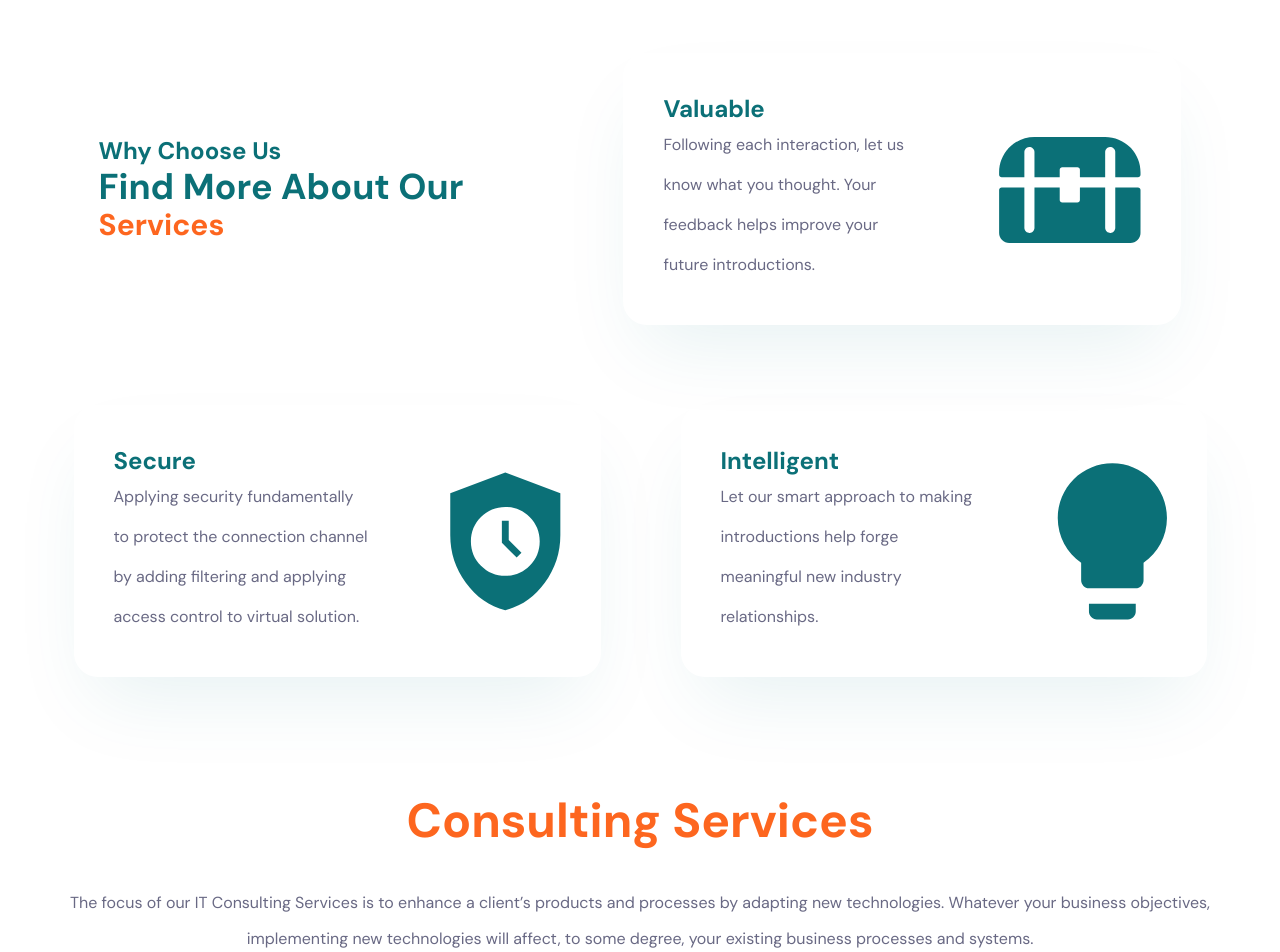
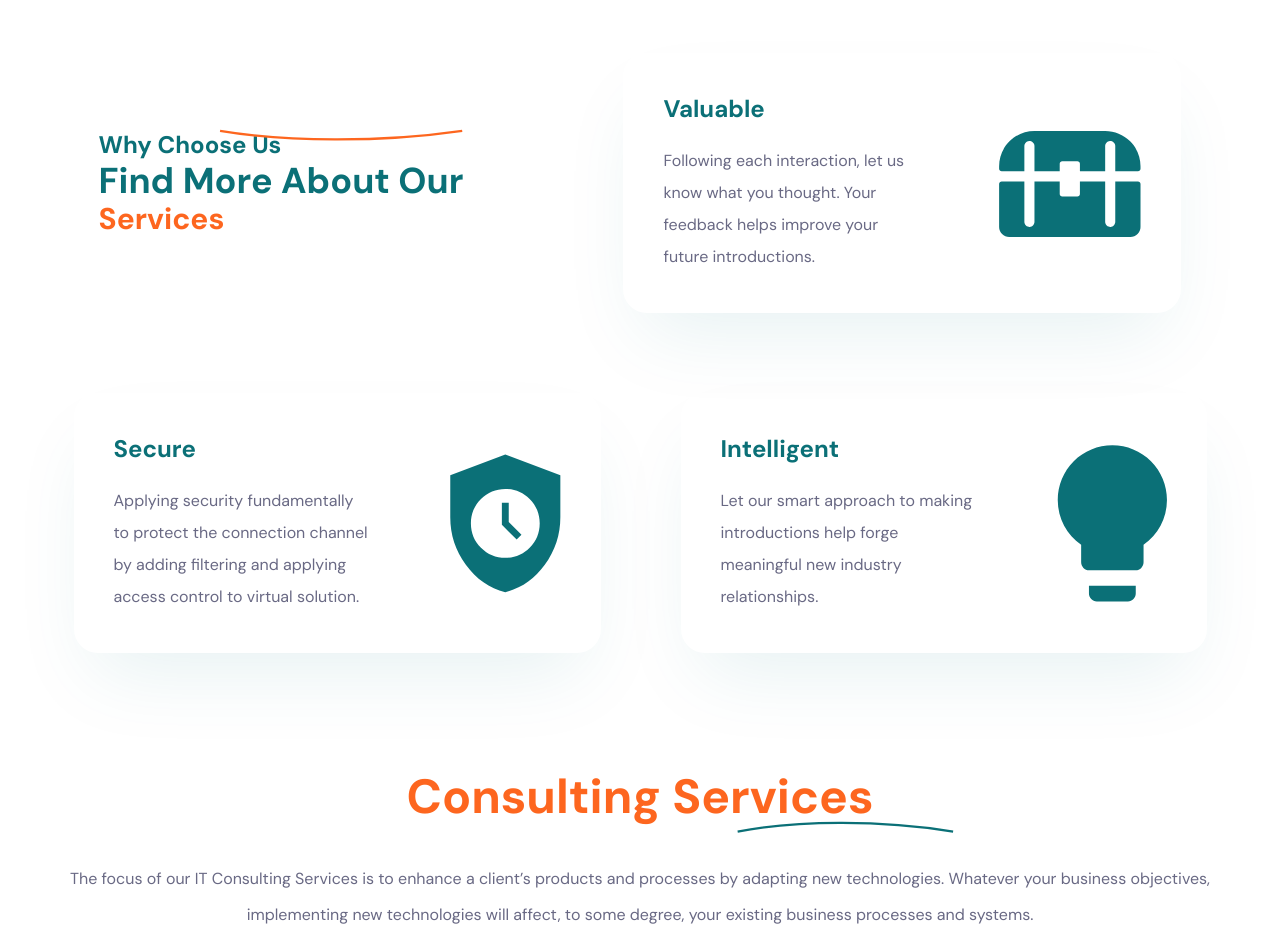
Before and after one commit to pyprince/dobretech, a React (Create React App) app: page /services in a window 1280 px wide. Shown: the part 360-1312 px from the top of the page. Built offline with nearby package versions, Linux system fonts and the light colour scheme.

Commit message:
services page some styling adjustment, finally done

```diff
--- a/src/pages/Services.js
+++ b/src/pages/Services.js
@@ -11,16 +11,17 @@ const Services = () => {
             </p>
             <div className="flex flex-wrap justify-center items-center gap-20 xl:gap-40 mt-20">
                 <div className="">
-                    <div className="font-semibold">
-                        <h4 className="text-primary text-2xl">Why Choose Us</h4>
-                        <h2 className="text-primary text-4xl">Find More About Our</h2>
-                        <h4 className="text-tomato text-3xl">Services</h4>
+                    <div className="font-semibold relative">
+                        <h4 className="text-primary text-xl sm:text-2xl">Why Choose Us</h4>
+                        <h2 className="text-primary text-3xl sm:text-4xl">Find More About Our</h2>
+                        <h4 className="text-tomato text-2xl sm:text-3xl">Services</h4>
+                        <img src="../images/icons/curved_line_reversed.svg" alt="saucy line" className="absolute top-0 right-0" />
                     </div>
                 </div>
                 <div className="services-info-card flex flex-col sm:flex-row justify-center sm:justify-between items-center text-center sm:text-left p-10  gap-10 xl:gap-20 rounded-3xl">
                     <div className="w-64">
                         <h5 className="text-2xl text-primary font-semibold">Valuable</h5>
-                        <p className="text-secondary leading-10">Following each interaction, let us know what you thought. Your feedback helps improve your future introductions.</p>
+                        <p className="text-secondary leading-8 mt-5">Following each interaction, let us know what you thought. Your feedback helps improve your future introductions.</p>
                     </div>
                     <img src="../images/icons/services_info_valuable.svg" alt="valuable" className="w-[120px] lg:w-auto" />
                 </div>
@@ -29,23 +30,26 @@ const Services = () => {
                 <div className="services-info-card flex flex-col sm:flex-row justify-center sm:justify-between items-center text-center sm:text-left p-10  gap-10 xl:gap-20 rounded-3xl">
                     <div className="w-64">
                         <h5 className="text-2xl text-primary font-semibold">Secure</h5>
-                        <p className="text-secondary leading-10">Applying security fundamentally to protect the connection channel by adding filtering and applying access control to virtual solution.</p>
+                        <p className="text-secondary leading-8 mt-5">Applying security fundamentally to protect the connection channel by adding filtering and applying access control to virtual solution.</p>
                     </div>
                     <img src="../images/icons/services_info_secure.svg" alt="secure" className="w-[120px] lg:w-auto" />
                 </div>
                 <div className="services-info-card flex flex-col sm:flex-row justify-center sm:justify-between items-center text-center sm:text-left p-10  gap-10 xl:gap-20 rounded-3xl">
                     <div className="w-64">
                         <h5 className="text-2xl text-primary font-semibold">Intelligent</h5>
-                        <p className="text-secondary leading-10">Let our smart approach to making introductions help forge meaningful new industry relationships.</p>
+                        <p className="text-secondary leading-8 mt-5">Let our smart approach to making introductions help forge meaningful new industry relationships.</p>
                     </div>
                     <img src="../images/icons/services_info_intelligent.svg" alt="intelligent" className="w-[120px] lg:w-auto" />
                 </div>
             </div>
-            <h2 className="text-3xl sm:text-5xl text-tomato text-center font-semibold py-10">
-                <span>Consulting Services</span>
+            <h2 className="flex justify-center text-3xl sm:text-5xl text-tomato text-center font-semibold py-10">
+                <div className="relative">
+                    Consulting Services
+                    <img src="../images/icons/curved_green.svg" alt="curved" className="absolute right-[-30px] sm:right-[-80px]" />
+                </div>
             </h2>
             <p className="text-center text-secondary max-w-[1200px] mx-auto leading-9">The focus of our IT Consulting Services is to enhance a client’s products and processes by adapting new technologies. Whatever your business objectives, implementing new technologies will affect, to some degree, your existing business processes and systems.</p>
-            <div className="flex flex-wrap justify-center sm:gap-16 xl:gap-32 mt-20">
+            <div className="flex flex-wrap justify-center sm:gap-16 xl:gap-32 my-20">
                 <div className="w-[240px] xl:w-[300px]">
                     <img src="../images/services_infra.png" alt="infra service" className="rounded-3xl" />
                     <div className="text-center p-5">
```
Also changed, not shown: public/images/icons/curved_green.svg (added).
